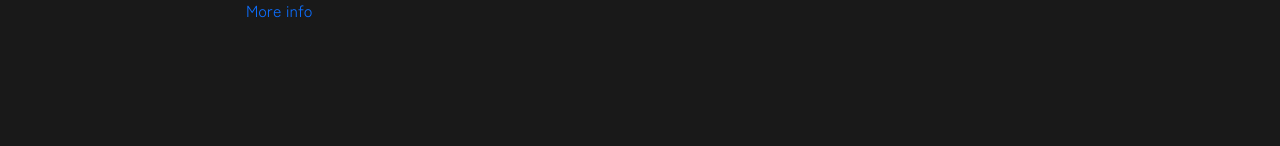
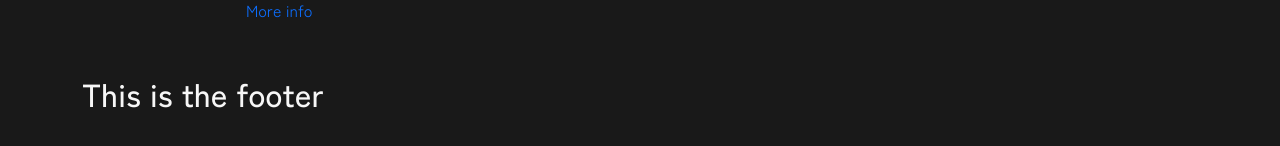
Before and after one commit to ThalitadosReis/bartending-portfolio, a React (Vite) app: page / in a window 1280 px wide. Shown: the part 1201-1347 px from the top of the page. Before the commit the page ends 1271 px from the top, so only its background shows below. Built offline with nearby package versions, Linux system fonts and the light colour scheme.

Commit message:
basic setup footer

```diff
--- a/src/components/Footer.jsx
+++ b/src/components/Footer.jsx
@@ -1,7 +1,7 @@
 export default function Footer() {
   return (
-    <div className="container mt-5">
-      <h2>Footer</h2>
+    <div className="container my-5">
+      <h2>This is the footer</h2>
     </div>
   );
 }
--- a/src/components/Layout.jsx
+++ b/src/components/Layout.jsx
@@ -1,11 +1,13 @@
 import Banner from "./Banner";
 import Service from "./Service";
+import Footer from "./Footer";
 
 export default function Layout() {
   return (
     <>
       <Banner />
       <Service />
+      <Footer />
     </>
   );
 }
```
